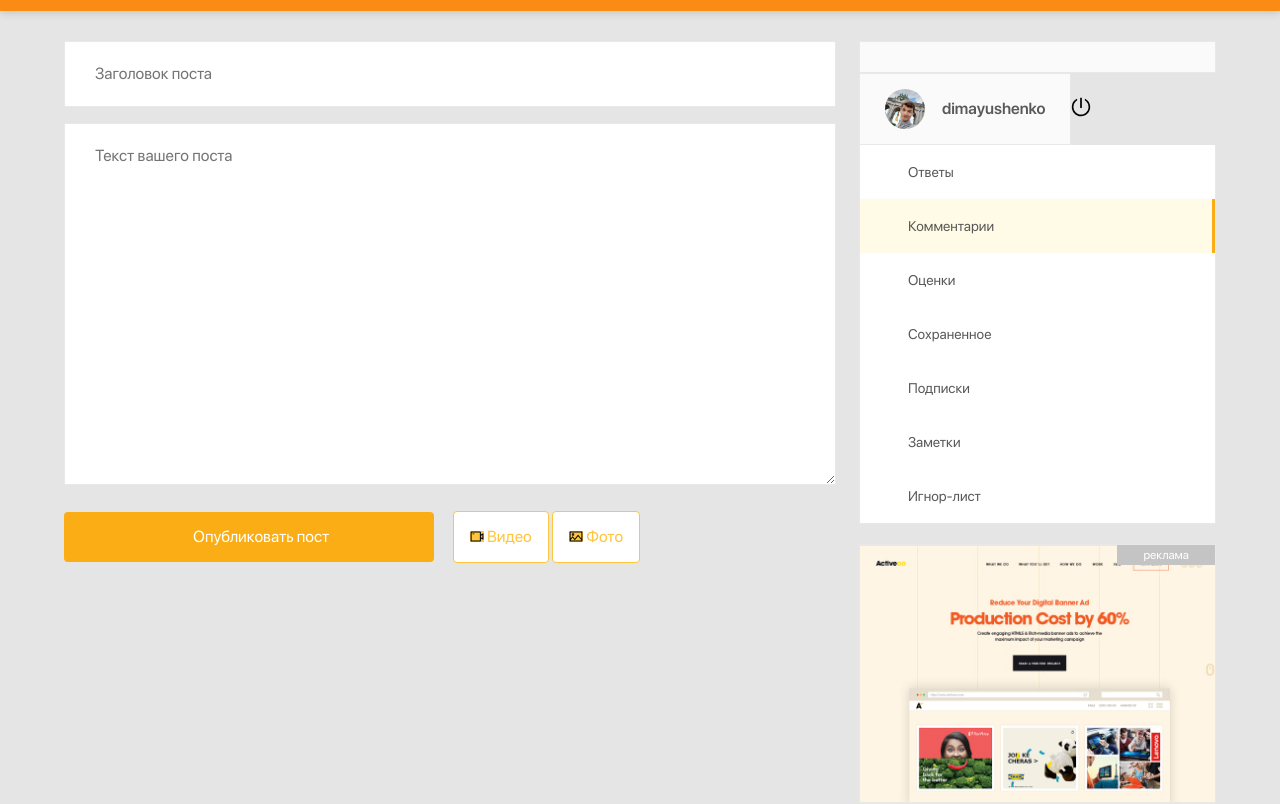
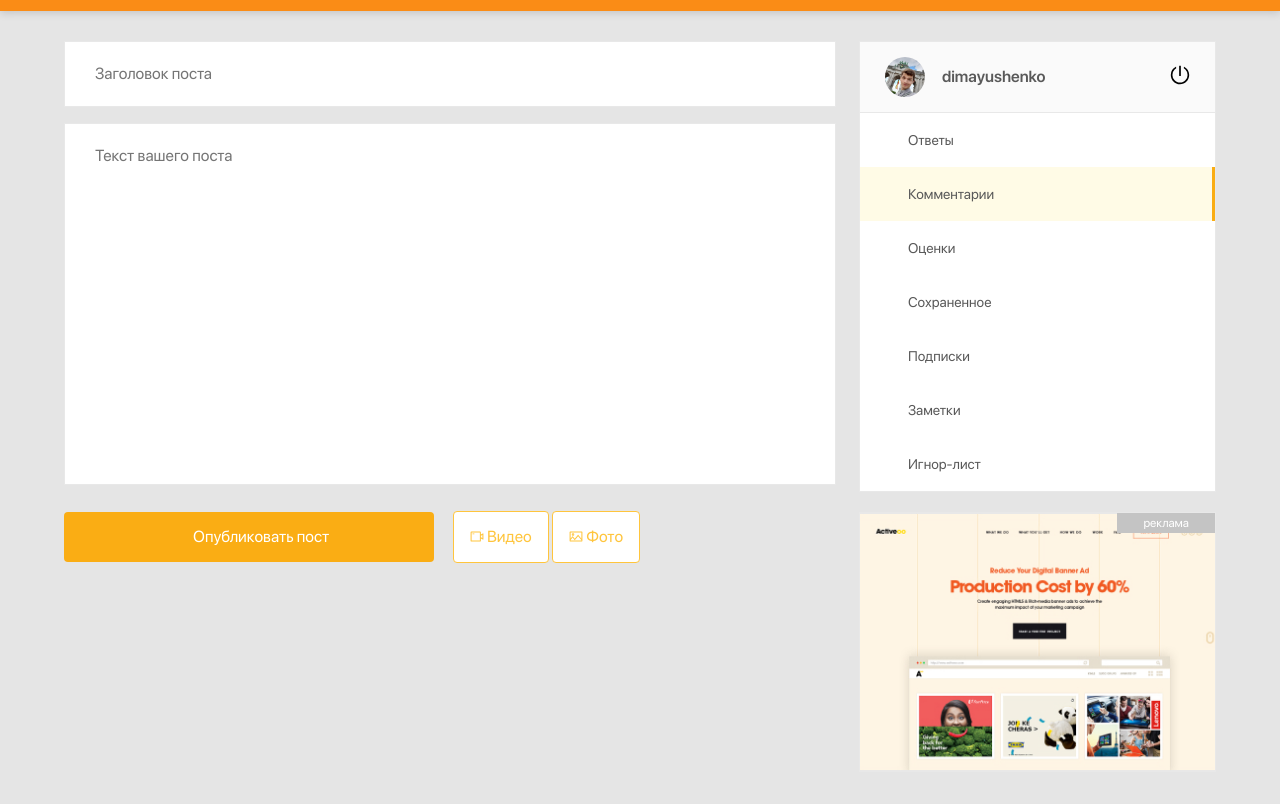
Before and after one commit to daimonti121/picadu, a plain HTML site: page new-post.html in a window 1280 px wide. Shown: the part 53-857 px from the top of the page. After the commit the page ends 825 px from the top, so only its background shows below. Drawn offline with Linux system fonts and the light colour scheme; files whose address does not match are found by name.

Commit message:
Update style.css

```diff
--- a/css/style.css
+++ b/css/style.css
@@ -215,17 +215,18 @@ body {
 }
 
 .user {
-  background-color: #fafafa;
-  border: 1px solid #e8e8e8;
-  padding: 15px 25px;
   display: flex;
   align-items: center;
-  justify-content: space-between;
+
   text-decoration: none;
 }
 .user-info {
   display: flex;
   align-items: center;
+  background-color: #fafafa;
+  border: 1px solid #e8e8e8;
+  padding: 15px 25px;
+  justify-content: space-between;
 }
 .user-avatar {
   border-radius: 50%;
@@ -305,7 +306,7 @@ body {
 .button-outline .icon {
   width: 14px;
   height: 11px;
-  background: #ffc53d;
+  fill: #ffc53d;
 }
 .button:hover {
   background-color: #faad14de;
@@ -471,6 +472,7 @@ body {
   border: 1px solid #e8e8e8;
   padding: 23px 30px;
   margin-bottom: 16px;
+  resize: none;
 }
 .add-text {
   min-height: 362px;
```
